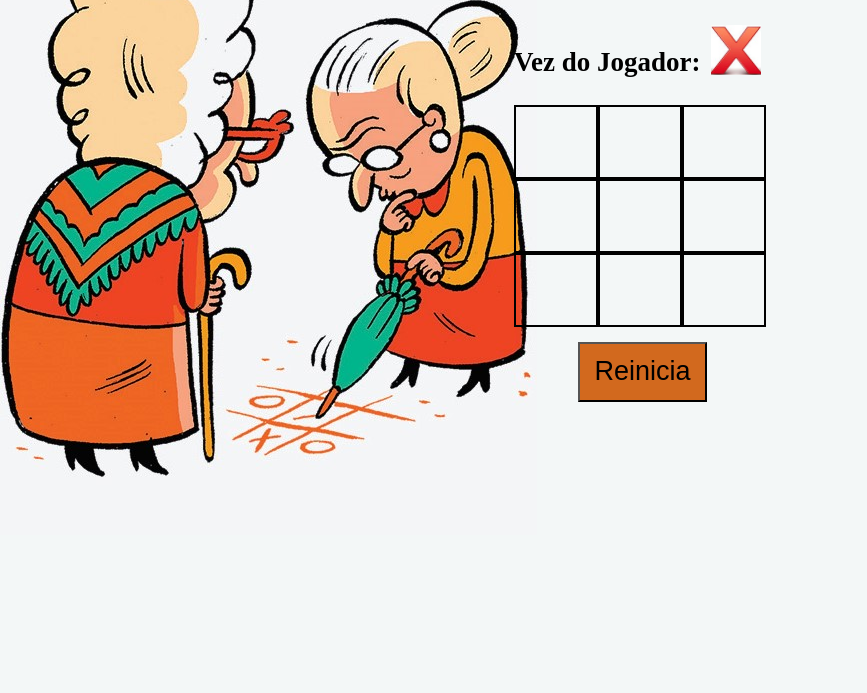
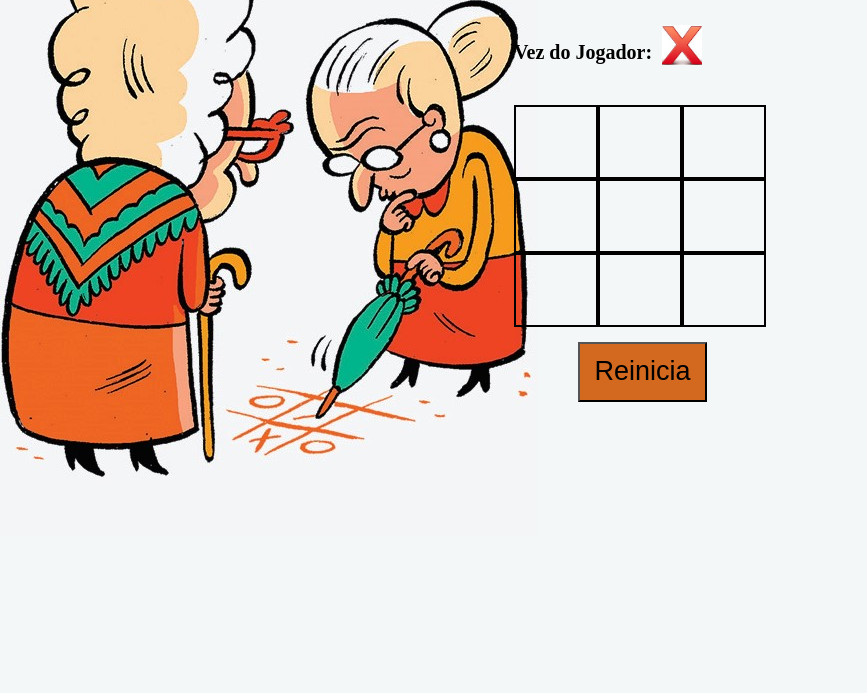
Before and after one commit to Djaysson/Jogo-Da-Velha, a plain HTML site: page jogo.html in a window 1280 px wide. Shown: the part 107-800 px from the top of the page, without its empty margins (0-867 px from the left). Drawn offline with Linux system fonts and the light colour scheme.

Commit message:
Update and rename style.css to Style.css

```diff
--- a/style.css
+++ b/Style.css
@@ -23,7 +23,7 @@ h1{
 
 h2{
     float: left;
-    font-size: 27px;
+    font-size: 20px;
     font-family: initial;
     margin-right: 10px;
 }
@@ -31,8 +31,8 @@ h2{
 
 img{
     border: 0;
-    height: 50px;
-    width: 50px;
+    height: 40px;
+    width: 40px;
 }
 
 
```
